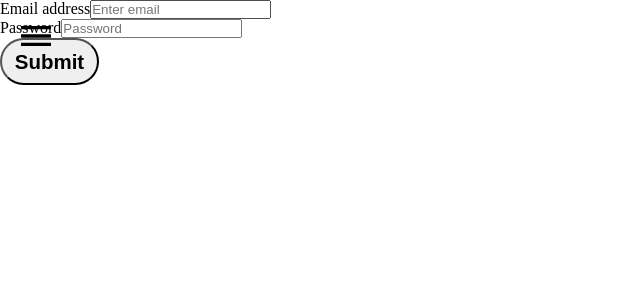
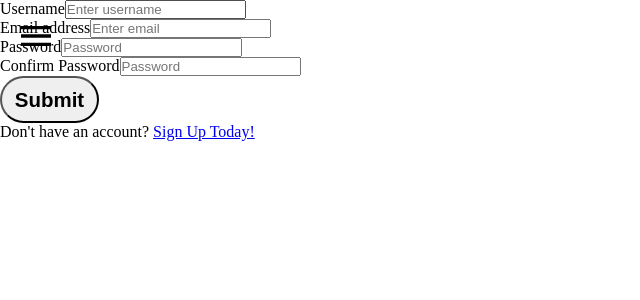
Before and after one commit to Fatima-hub333/appointment-diary-front-end, a React (Create React App) app: page /vehicle in a window 1280 px wide. Shown: the top 300 px of the page, without its empty margins (0-640 px from the left). Built offline with nearby package versions, Linux system fonts and the light colour scheme; a web font is replaced by a local one.

Commit message:
Connect Sign-up intial setup

```diff
--- a/package.json
+++ b/package.json
@@ -13,6 +13,7 @@
     "react": "^18.2.0",
     "react-bootstrap": "^2.5.0",
     "react-dom": "^18.2.0",
+    "react-hook-form": "^7.36.1",
     "react-icons": "^4.4.0",
     "react-redux": "^8.0.2",
     "react-router": "^6.4.1",
@@ -21,6 +22,7 @@
     "react-toastify": "^9.0.8",
     "redux": "^4.2.0",
     "redux-logger": "^3.0.6",
+    "redux-thunk": "^2.4.1",
     "web-vitals": "^2.1.4"
   },
   "scripts": {
--- a/src/App.js
+++ b/src/App.js
@@ -1,6 +1,6 @@
 import { Route, Routes } from 'react-router';
 import NavigationPanel from './components/NavigationPanel';
-import Login from './components/LoginForm';
+// import Login from './components/LoginForm';
 import SignUp from './components/SignUp';
 import Vehicles from './components/Vehicles';
 import DeleteVehicle from './components/DeleteVehicle';
@@ -15,12 +15,15 @@
     <div className="App">
       <NavigationPanel />
       <Routes>
-        <Route path="/" element={<Login />} />
+        <Route path="/" element={<SignUp />} />
         <Route path="/sign_up" element={<SignUp />} />
         <Route path="/main" element={<Vehicles />} />
         <Route path="/vehicles" element={<DeleteVehicle />} />
         <Route path="/vehicle" element={<AddVehicle />} />
-        <Route path="/vehicles/:vehicleId/details" element={<VehicleDetails />} />
+        <Route
+          path="/vehicles/:vehicleId/details"
+          element={<VehicleDetails />}
+        />
         <Route path="/vehicles/:vehicleId/reservation" element={<Reserve />} />
         <Route path="/reservation" element={<Reserve />} />
         <Route path="/user/reservations" element={<MyReservations />} />
--- a/src/components/SignUpForm.js
+++ b/src/components/SignUpForm.js
@@ -1,29 +1,61 @@
+/* eslint-disable react/jsx-props-no-spreading */
 import React from 'react';
+import { useForm } from 'react-hook-form';
+import { useDispatch } from 'react-redux';
 import { Form, Button } from 'react-bootstrap';
 import { Link } from 'react-router-dom';
+import { signup } from '../redux/user/userRegistrations';
 
 function SignUpForm() {
+  const dispatch = useDispatch();
+  const { register, handleSubmit } = useForm();
+
+  const onSubmit = (data) => {
+    dispatch(signup(data));
+    const userData = JSON.stringify(data);
+    console.log('FORM DATA: ', userData);
+  };
   return (
     <>
-      <Form>
-        <Form.Group className="mb-3" controlId="formBasicEmail">
+      <Form onSubmit={handleSubmit(onSubmit)}>
+        <Form.Group className="mb-3" controlId="formBasicName">
           <Form.Label>Username</Form.Label>
-          <Form.Control type="text" placeholder="Enter email" />
+          <Form.Control
+            type="text"
+            {...register('name')}
+            name="name"
+            placeholder="Enter username"
+          />
         </Form.Group>
 
         <Form.Group className="mb-3" controlId="formBasicEmail">
           <Form.Label>Email address</Form.Label>
-          <Form.Control type="email" placeholder="Enter email" />
+          <Form.Control
+            type="email"
+            {...register('email')}
+            name="email"
+            placeholder="Enter email"
+          />
         </Form.Group>
 
         <Form.Group className="mb-3" controlId="formBasicPassword">
           <Form.Label>Password</Form.Label>
-          <Form.Control type="password" placeholder="Password" />
+          <Form.Control
+            type="password"
+            {...register('password')}
+            name="password"
+            placeholder="Password"
+          />
         </Form.Group>
 
         <Form.Group className="mb-3" controlId="formBasicPassword">
           <Form.Label>Confirm Password</Form.Label>
-          <Form.Control type="password" placeholder="Password" />
+          <Form.Control
+            type="password"
+            {...register('password_confirmation')}
+            name="password_confirmation"
+            placeholder="Password"
+          />
         </Form.Group>
 
         <Button variant="primary" type="submit">
--- a/src/redux/user/userRegistrations.js
+++ b/src/redux/user/userRegistrations.js
@@ -1,9 +1,10 @@
 import { toast } from 'react-toastify';
-import client from '../../utils/client';
+// import client from '../../utils/client';
 
 const SIGNUP_REQUEST = 'bookit/userRegistrations/SIGNUP_REQUEST';
 const SIGNUP_SUCCESS = 'bookit/userRegistrations/SIGNUP_SUCCESS';
 const SIGNUP_FAILURE = 'bookit/userRegistrations/SIGNUP_FAILURE';
+// const BASEURL = 'https://book-vehicle.herokuapp.com/';
 
 const initialUser = {
   id: null,
@@ -48,27 +49,28 @@
   type: SIGNUP_REQUEST,
 });
 
-const signupSuccess = (user) => ({
-  type: SIGNUP_SUCCESS,
-  payload: user,
-});
+// const signupSuccess = (user) => ({
+//   type: SIGNUP_SUCCESS,
+//   payload: user,
+// });
 
 const signupFailure = (error) => ({
   type: SIGNUP_FAILURE,
   payload: error,
 });
 
-export const signup = (userData, navigate) => async (dispatch) => {
+export const signup = (userData) => async (dispatch) => {
   dispatch(signupRequest());
   try {
     const user = userData;
     user.role = 'user';
     const payload = { user };
-    const response = await client.post('users', payload);
-    const { data } = response.data;
-    dispatch(signupSuccess(data));
-    navigate('/');
-    toast.success('Signup successful');
+    console.log('PAYLOAD :', payload);
+    // const response = await client.post('users', payload);
+    // const { data } = response.data;
+    // dispatch(signupSuccess(data));
+    // navigate('/');
+    // toast.success('Signup successful');
   } catch (error) {
     dispatch(signupFailure(error.message));
     toast.error('Signup failed');
--- a/src/utils/client.js
+++ b/src/utils/client.js
@@ -2,7 +2,7 @@
 import axios from 'axios';
 import TokenManager from './tokenManger';
 
-const BASEURL = 'https://vespa-api-be.herokuapp.com/';
+const BASEURL = 'https://book-vehicle.herokuapp.com/';
 
 const client = axios.create({
   baseURL: BASEURL,
```
Also changed, not shown: 1 other file (tests, documents, lock files or other folders).
